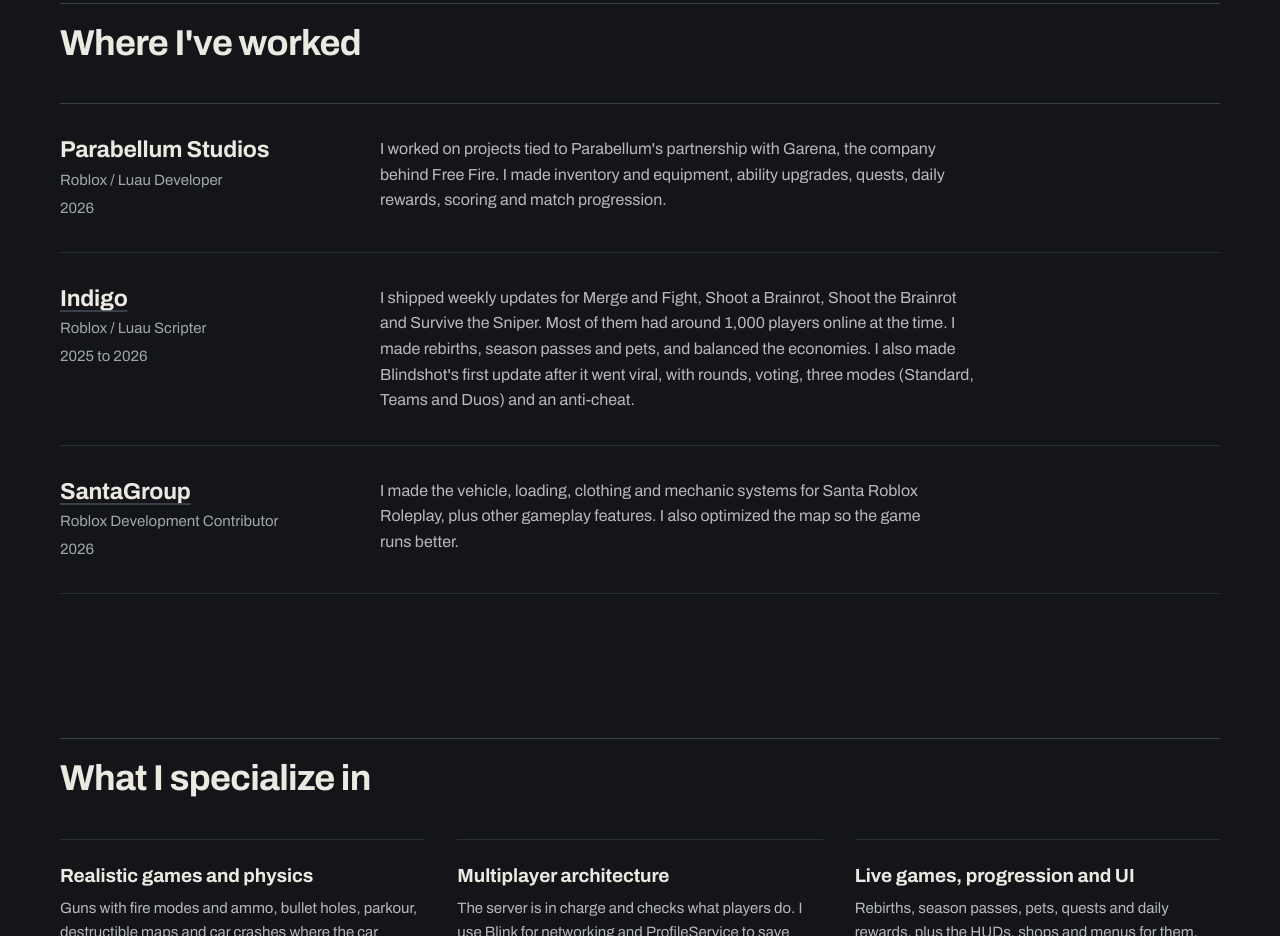
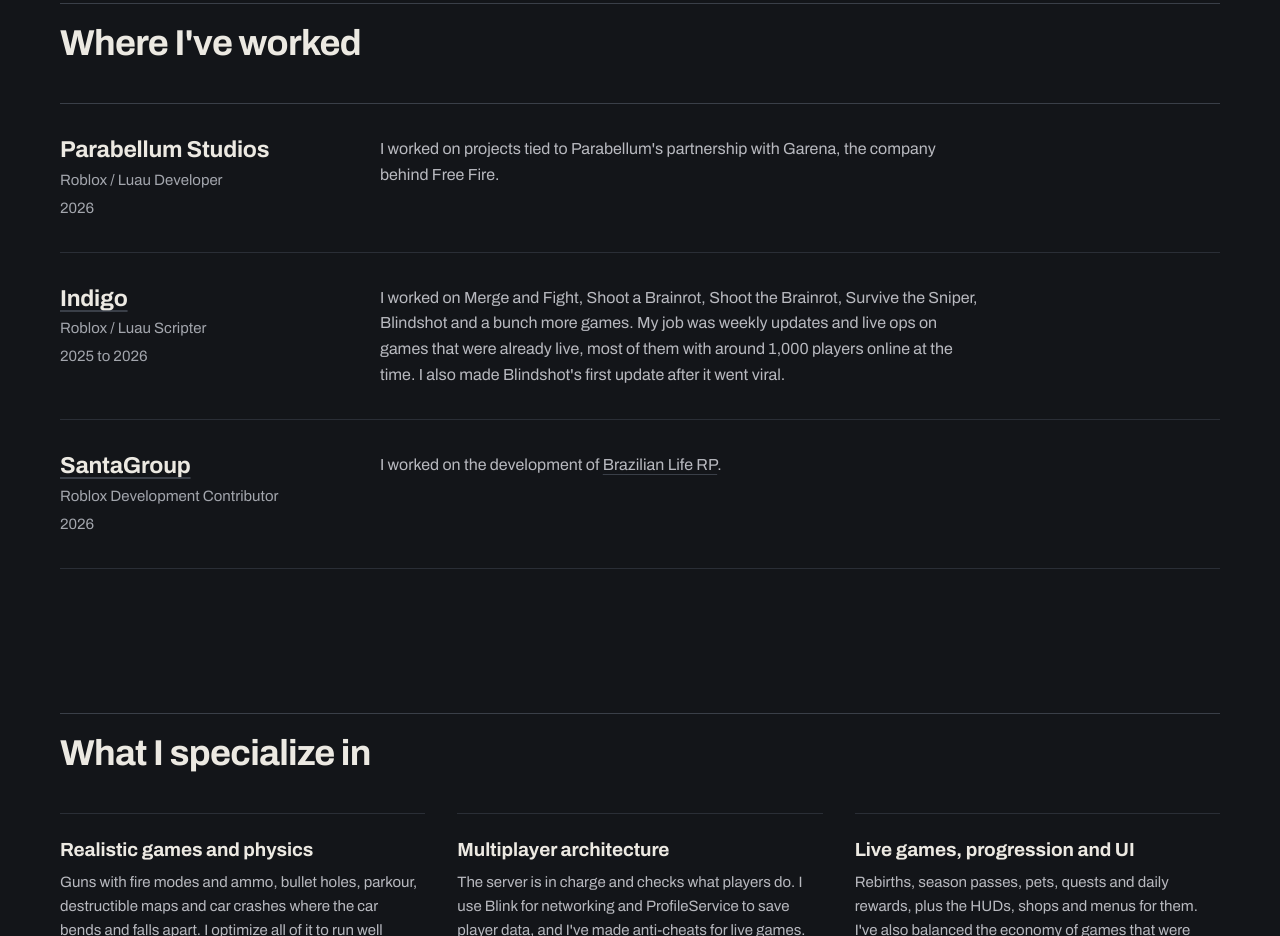
Before and after one commit to yanbrz21/portfolio, a plain HTML site: page public/index.html in a window 1280 px wide. Shown: the part 1513-2449 px from the top of the page. Drawn offline with Linux system fonts and the light colour scheme; no server answers.

Commit message:
Keep the experience section general and link Brazilian Life RP
Co-Authored-By: Claude Opus 5.5 <noreply@anthropic.com>

```diff
--- a/public/index.html
+++ b/public/index.html
@@ -171,7 +171,7 @@
               <p class="job-role">Roblox / Luau Developer</p>
               <p class="job-year">2026</p>
             </div>
-            <p class="job-text">I worked on projects tied to Parabellum's partnership with Garena, the company behind Free Fire. I made inventory and equipment, ability upgrades, quests, daily rewards, scoring and match progression.</p>
+            <p class="job-text">I worked on projects tied to Parabellum's partnership with Garena, the company behind Free Fire.</p>
           </article>
           <article class="job">
             <div class="job-head">
@@ -179,7 +179,7 @@
               <p class="job-role">Roblox / Luau Scripter</p>
               <p class="job-year">2025 to 2026</p>
             </div>
-            <p class="job-text">I shipped weekly updates for Merge and Fight, Shoot a Brainrot, Shoot the Brainrot and Survive the Sniper. Most of them had around 1,000 players online at the time. I made rebirths, season passes and pets, and balanced the economies. I also made Blindshot's first update after it went viral, with rounds, voting, three modes (Standard, Teams and Duos) and an anti-cheat.</p>
+            <p class="job-text">I worked on Merge and Fight, Shoot a Brainrot, Shoot the Brainrot, Survive the Sniper, Blindshot and a bunch more games. My job was weekly updates and live ops on games that were already live, most of them with around 1,000 players online at the time. I also made Blindshot's first update after it went viral.</p>
           </article>
           <article class="job">
             <div class="job-head">
@@ -187,7 +187,7 @@
               <p class="job-role">Roblox Development Contributor</p>
               <p class="job-year">2026</p>
             </div>
-            <p class="job-text">I made the vehicle, loading, clothing and mechanic systems for Santa Roblox Roleplay, plus other gameplay features. I also optimized the map so the game runs better.</p>
+            <p class="job-text">I worked on the development of <a href="https://www.roblox.com/games/124924744052568/Brazilian-Life-RP" target="_blank" rel="noopener noreferrer">Brazilian Life RP</a>.</p>
           </article>
         </div>
       </div>
--- a/public/style.css
+++ b/public/style.css
@@ -789,7 +789,8 @@ button {
 }
 
 .facts a,
-.job-head h3 a {
+.job-head h3 a,
+.job-text a {
   text-decoration: underline;
   text-decoration-color: var(--line-strong);
   text-underline-offset: 4px;
@@ -892,7 +893,8 @@ button {
   }
 
   .facts a:hover,
-  .job-head h3 a:hover { text-decoration-color: var(--text); }
+  .job-head h3 a:hover,
+  .job-text a:hover { text-decoration-color: var(--text); }
 
   .contact-list a:hover { border-color: var(--line-strong); color: #fff; }
   .contact-list a:hover span { color: var(--text); }
```
Also changed, not shown: 1 other file.
